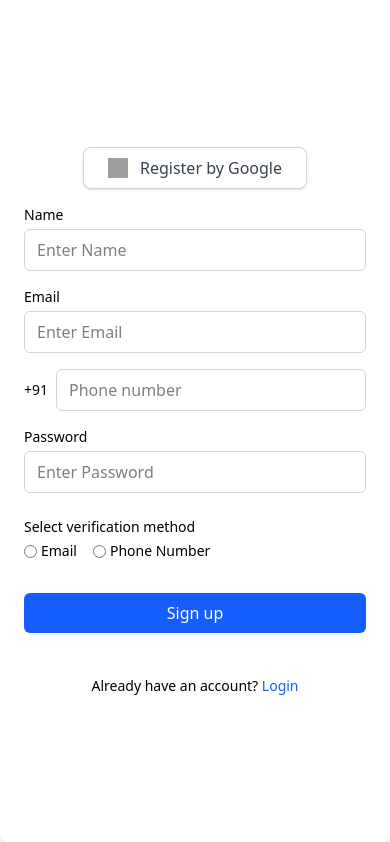
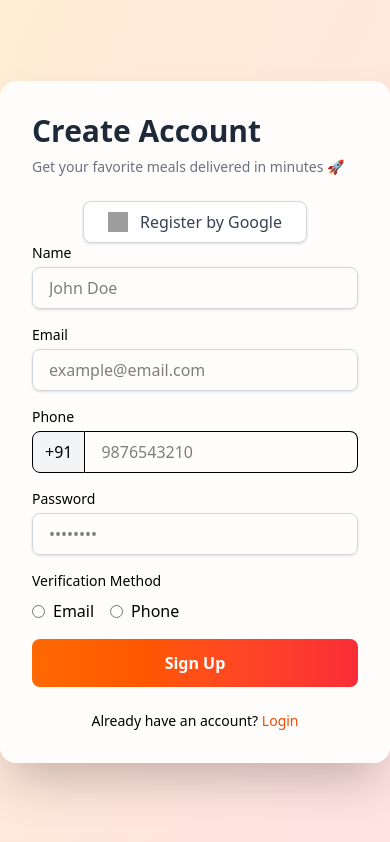
Before and after one commit to DivyanshuVerma1001/Swiggy-clone-food-delivery-website-, a React (Vite) app in the folder Client/: page /signup in a window 390 px wide. Built offline with nearby package versions, Linux system fonts and the light colour scheme; no server answers; grey boxes are pictures that could not be loaded.

Commit message:
improve ui of login and signup page

```diff
--- a/Client/src/pages/AuthPages/loginPage.jsx
+++ b/Client/src/pages/AuthPages/loginPage.jsx
@@ -1,61 +1,53 @@
-import { loginUser ,registerUser} from "../../Store/authSlice"
+import { loginUser } from "../../Store/authSlice";
 import { useEffect } from "react";
-import { useDispatch, useSelector } from 'react-redux'
-import {useForm} from 'react-hook-form'
-import { NavLink, useNavigate } from 'react-router'
+import { useDispatch, useSelector } from "react-redux";
+import { useForm } from "react-hook-form";
+import { NavLink, useNavigate } from "react-router";
+import { z } from "zod";
+import { zodResolver } from "@hookform/resolvers/zod";
+import GoogleLoginWrapper from "../../googleAuth/googleLoginWrapper";
+import { Mail, Lock } from "lucide-react";
 
-import {z} from 'zod'
-import {zodResolver} from '@hookform/resolvers/zod'
-import GoogleLoginWrapper from "../../googleAuth/googleLoginWrapper";
+const loginSchema = z.object({
+  email: z.string().email(),
+  password: z.string().min(8, "Password must be at least 8 characters"),
+});
 
+function Login() {
+  const {
+    register,
+    handleSubmit,
+    formState: { errors },
+  } = useForm({ resolver: zodResolver(loginSchema) });
 
+  const dispatch = useDispatch();
+  const navigate = useNavigate();
+  const { isAuthenticated, error, loading } = useSelector((state) => state.auth);
 
-const signupSchema= z.object({
-    email:z.string().email(),
-    password:z.string().min(8,"Password should contain atleast 8 character")
-})
-function Login(){
-    const {register, handleSubmit,formState: {errors},}= useForm({resolver:zodResolver(signupSchema)})
-    const dispatch= useDispatch()
-    const navigate= useNavigate();
-    const {isAuthenticated,error,loading} = useSelector((state)=>state.auth)
-    useEffect(()=>{
-      if(isAuthenticated){
-        navigate('/')
+  useEffect(() => {
+    if (isAuthenticated) navigate("/");
+  }, [isAuthenticated, navigate]);
+
+  const onSubmit = async (data) => {
+    try {
+      dispatch(loginUser(data));
+    } catch (err) {
+      console.error("Login error:", err);
     }
-    },[isAuthenticated])
-
-    const onSubmit=async (data)=>{
-    try {
-    console.log("Form Data", data);
-    const reply =  dispatch(loginUser(data));
-    console.log("reply", reply);
-
-  } catch (err) {
-    console.error("Error in login:", err);
-  } finally {
-    console.log("this is end");
-  }
-    }
-
-    const submittedData= (data)=>{
-        console.log(data)
-    }
-
+  };
 
   return (
-<>
-  <div className="min-h-screen flex items-center justify-center bg-gradient-to-br from-purple-100 via-white to-purple-50 px-4">
+    <div className="min-h-screen flex items-center justify-center bg-gradient-to-br from-orange-100 via-white to-orange-50 px-4">
       <form
         onSubmit={handleSubmit(onSubmit)}
-      className="w-full max-w-md bg-white shadow-xl rounded-2xl p-8 border border-gray-100"
+        className="w-full max-w-md bg-white/90 backdrop-blur-md shadow-xl rounded-2xl p-8 border border-gray-200"
       >
         {/* Title */}
         <h2 className="text-3xl font-bold text-gray-900 text-center mb-2">
-        Welcome Back
+          Welcome Back 👋
         </h2>
         <p className="text-gray-600 text-center mb-6">
-        Log in to your account to continue
+          Log in to explore restaurants & order food
         </p>
 
         {/* Google Auth */}
@@ -69,42 +61,35 @@ function Login(){
         </div>
 
         {/* Email */}
-      <div className="form-control w-full mb-4">
-        <label className="label">
-          <span className="label-text text-gray-700 font-medium">Email</span>
-        </label>
+        <div className="mb-4">
+          <label className="block text-gray-700 font-medium mb-1">Email</label>
+          <div className="flex items-center border rounded-lg px-3 py-2 bg-gray-50 focus-within:ring-2 focus-within:ring-orange-500">
+            <Mail className="text-gray-500 mr-2" size={18} />
             <input
               {...register("email")}
-          placeholder="Enter Email"
-          autoFocus
-          className={`input input-bordered w-full rounded-lg focus:ring-2 focus:ring-purple-500 ${
-            errors.email && "input-error"
-          }`}
+              placeholder="Enter your email"
+              className="w-full bg-transparent outline-none"
             />
+          </div>
           {errors.email && (
-          <span className="text-error text-sm mt-1">
-            {errors.email.message}
-          </span>
+            <span className="text-red-500 text-sm mt-1">{errors.email.message}</span>
           )}
         </div>
 
         {/* Password */}
-      <div className="form-control w-full mb-2">
-        <label className="label">
-          <span className="label-text text-gray-700 font-medium">
-            Password
-          </span>
-        </label>
+        <div className="mb-2">
+          <label className="block text-gray-700 font-medium mb-1">Password</label>
+          <div className="flex items-center border rounded-lg px-3 py-2 bg-gray-50 focus-within:ring-2 focus-within:ring-orange-500">
+            <Lock className="text-gray-500 mr-2" size={18} />
             <input
               {...register("password")}
               type="password"
-          placeholder="Enter Password"
-          className={`input input-bordered w-full rounded-lg focus:ring-2 focus:ring-purple-500 ${
-            errors.password && "input-error"
-          }`}
+              placeholder="Enter your password"
+              className="w-full bg-transparent outline-none"
             />
+          </div>
           {errors.password && (
-          <span className="text-error text-sm mt-1">
+            <span className="text-red-500 text-sm mt-1">
               {errors.password.message}
             </span>
           )}
@@ -114,7 +99,7 @@ function Login(){
         <div className="text-right mb-4">
           <NavLink
             to="/forgotPassword"
-          className="text-sm text-purple-600 hover:underline"
+            className="text-sm text-orange-600 hover:underline"
           >
             Forgot password?
           </NavLink>
@@ -126,8 +111,8 @@ function Login(){
           disabled={loading}
           className={`w-full py-3 rounded-lg font-semibold text-white shadow-md transition duration-200 ${
             loading
-            ? "bg-purple-400 cursor-not-allowed"
-            : "bg-purple-600 hover:bg-purple-700"
+              ? "bg-orange-400 cursor-not-allowed"
+              : "bg-orange-600 hover:bg-orange-700"
           }`}
         >
           {loading ? "Logging in..." : "Log In"}
@@ -138,16 +123,14 @@ function Login(){
           Don’t have an account?{" "}
           <NavLink
             to="/signup"
-          className="text-purple-600 hover:underline font-medium"
+            className="text-orange-600 hover:underline font-medium"
           >
             Sign up
           </NavLink>
         </div>
       </form>
     </div>
-</>
+  );
+}
 
-);
-
-}
-export default Login
+export default Login;
--- a/Client/src/pages/AuthPages/signupPage.jsx
+++ b/Client/src/pages/AuthPages/signupPage.jsx
@@ -46,121 +46,112 @@ function Signup(){
 
 
 return (
-  <>
-    <form
-      onSubmit={handleSubmit(onSubmit)}
-      className="min-h-screen flex flex-col justify-center items-center max-w-xl mx-auto gap-4 p-6 shadow-xl bg-base-100 rounded-xl"
-    >
-      <GoogleRegisterWrapper></GoogleRegisterWrapper>
-      {/* First Name */}
-      <div className="w-full flex flex-col">
-        <label className="mb-1 text-sm font-medium">Name</label>
+  <div className="min-h-screen flex items-center justify-center bg-gradient-to-br from-orange-100 to-red-100">
+    <div className="flex w-full max-w-5xl bg-white/90 backdrop-blur-md rounded-2xl shadow-2xl overflow-hidden">
+
+      {/* Left side illustration */}
+      <div className="hidden md:flex w-1/2 bg-[url('/food-bg.jpg')] bg-cover bg-center" />
+
+      {/* Right side form */}
+      <div className="w-full md:w-1/2 p-8 flex flex-col justify-center">
+        <h2 className="text-3xl font-bold text-gray-800 mb-2">Create Account</h2>
+        <p className="text-sm text-gray-500 mb-6">Get your favorite meals delivered in minutes 🚀</p>
+
+        <GoogleRegisterWrapper />
+
+        <form onSubmit={handleSubmit(onSubmit)} className="space-y-4">
+          {/* Name */}
+          <div>
+            <label className="block text-sm font-medium mb-1">Name</label>
             <input
               {...register("name")}
-          placeholder="Enter Name"
-          className={`w-full px-3 py-2 border rounded-md focus:outline-none focus:ring-2 focus:ring-blue-500 ${
+              placeholder="John Doe"
+              className={`w-full px-4 py-2 border rounded-lg shadow-sm focus:ring-2 focus:ring-orange-500 ${
                 errors.name ? "border-red-500" : "border-gray-300"
               }`}
             />
-        {errors.name && (
-          <span className="text-red-500 text-sm mt-1">{errors.name.message}</span>
-        )}
+            {errors.name && <span className="text-red-500 text-xs">{errors.name.message}</span>}
           </div>
 
           {/* Email */}
-      <div className="w-full flex flex-col">
-        <label className="mb-1 text-sm font-medium">Email</label>
+          <div>
+            <label className="block text-sm font-medium mb-1">Email</label>
             <input
               {...register("email")}
-          placeholder="Enter Email"
-          className={`w-full px-3 py-2 border rounded-md focus:outline-none focus:ring-2 focus:ring-blue-500 ${
+              type="email"
+              placeholder="example@email.com"
+              className={`w-full px-4 py-2 border rounded-lg shadow-sm focus:ring-2 focus:ring-orange-500 ${
                 errors.email ? "border-red-500" : "border-gray-300"
               }`}
             />
-        {errors.email && (
-          <span className="text-red-500 text-sm mt-1">{errors.email.message}</span>
-        )}
+            {errors.email && <span className="text-red-500 text-xs">{errors.email.message}</span>}
           </div>
 
           {/* Phone */}
-      <div className="w-full flex items-center gap-2">
-        <span className="text-sm font-medium">+91</span>
+          <div>
+            <label className="block text-sm font-medium mb-1">Phone</label>
+            <div className="flex">
+              <span className="px-3 py-2 border rounded-l-lg bg-gray-100">+91</span>
               <input
-          type="text"
-          placeholder="Phone number"
-          required
                 {...register("phone")}
-          className="flex-1 px-3 py-2 border rounded-md focus:outline-none focus:ring-2 focus:ring-blue-500 border-gray-300"
+                placeholder="9876543210"
+                className="flex-1 px-4 py-2 border-t border-b border-r rounded-r-lg focus:ring-2 focus:ring-orange-500"
               />
+            </div>
           </div>
 
           {/* Password */}
-      <div className="w-full flex flex-col">
-        <label className="mb-1 text-sm font-medium">Password</label>
+          <div>
+            <label className="block text-sm font-medium mb-1">Password</label>
             <input
               {...register("password")}
               type="password"
-          placeholder="Enter Password"
-          className={`w-full px-3 py-2 border rounded-md focus:outline-none focus:ring-2 focus:ring-blue-500 ${
+              placeholder="••••••••"
+              className={`w-full px-4 py-2 border rounded-lg shadow-sm focus:ring-2 focus:ring-orange-500 ${
                 errors.password ? "border-red-500" : "border-gray-300"
               }`}
             />
-        {errors.password && (
-          <span className="text-red-500 text-sm mt-1">{errors.password.message}</span>
-        )}
+            {errors.password && <span className="text-red-500 text-xs">{errors.password.message}</span>}
           </div>
 
           {/* Verification Method */}
-      <div className="w-full flex flex-col mt-2">
-        <p className="mb-1 text-sm font-medium">Select verification method</p>
+          <div>
+            <p className="text-sm font-medium mb-2">Verification Method</p>
             <div className="flex gap-4">
-          <label className="flex items-center gap-1 text-sm">
-            <input
-              type="radio"
-              name="verificationMethod"
-              value="email"
-              {...register("verificationMethod")}
-              required
-              className="accent-blue-500"
-            />
+              <label className="flex items-center gap-2">
+                <input type="radio" value="email" {...register("verificationMethod")} className="accent-orange-500" />
                 Email
               </label>
-          <label className="flex items-center gap-1 text-sm">
-            <input
-              type="radio"
-              name="verificationMethod"
-              value="phone"
-              {...register("verificationMethod")}
-              required
-              className="accent-blue-500"
-            />
-            Phone Number
+              <label className="flex items-center gap-2">
+                <input type="radio" value="phone" {...register("verificationMethod")} className="accent-orange-500" />
+                Phone
               </label>
             </div>
           </div>
 
-      {/* Submit Button */}
+          {/* Submit */}
           <button
             type="submit"
             disabled={loading}
-        className={`w-full mt-4 px-4 py-2 bg-blue-600 text-white rounded-md hover:bg-blue-700 focus:outline-none focus:ring-2 focus:ring-blue-500 ${
+            className={`w-full py-3 rounded-lg text-white font-semibold bg-gradient-to-r from-orange-500 to-red-500 hover:scale-[1.02] transition ${
               loading ? "opacity-50 cursor-not-allowed" : ""
             }`}
           >
-        {loading ? "Signing up..." : "Sign up"}
+            {loading ? "Signing up..." : "Sign Up"}
           </button>
+        </form>
 
-      {/* Login Link */}
-      <div className="text-center mt-6">
-        <span className="text-sm">
+        {/* Switch to Login */}
+        <p className="text-center text-sm mt-6">
           Already have an account?{" "}
-          <NavLink to="/login" className="text-blue-600 hover:underline">
+          <NavLink to="/login" className="text-orange-600 hover:underline">
             Login
           </NavLink>
-        </span>
+        </p>
       </div>
-    </form>
-  </>
+    </div>
+  </div>
 );
+
 }
 export default Signup
```
Lines whose indentation alone changed are shown as unchanged.
